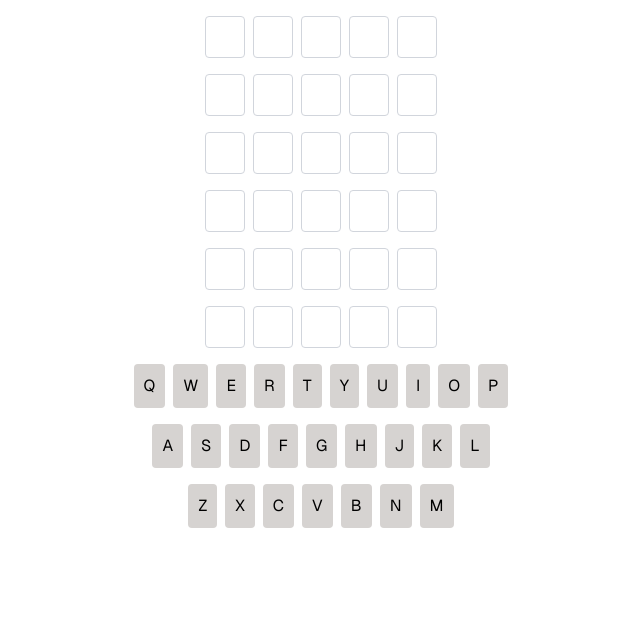
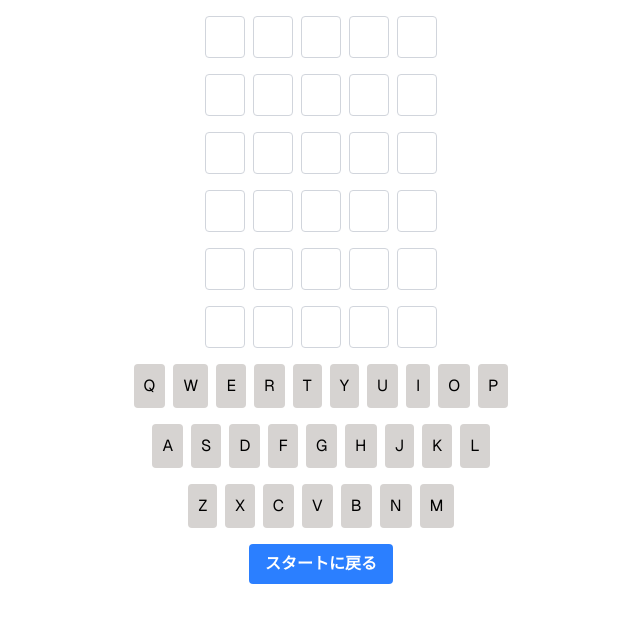
Before and after one commit to taminororo/wordle, a Next.js app: page / in a window 1280 px wide. Shown: the top 622 px of the page, without its empty margins (319-959 px from the left). Built offline with nearby package versions, Linux system fonts and the light colour scheme.

Commit message:
[add]スタートに戻るボタンの追加

```diff
--- a/components/Button.tsx
+++ b/components/Button.tsx
@@ -1,7 +1,7 @@
-function MyButton() {
+function MyButton({ label }: { label: string }) {
   return (
     <button className="bg-blue-500 text-white font-bold py-2 px-4 rounded">
-        I'm a button
+         {label}
     </button>
   )
 }
--- a/src/app/page.tsx
+++ b/src/app/page.tsx
@@ -99,7 +99,9 @@ export default function MyApp() {
             <AlphabetButton label="M"/>
           </div>
       </div>
-      {/*</div>*/}
+      <div className="flex justify-center mt-4">
+          <Button label="スタートに戻る"/>
+      </div>
     </div>
 
   );
```
